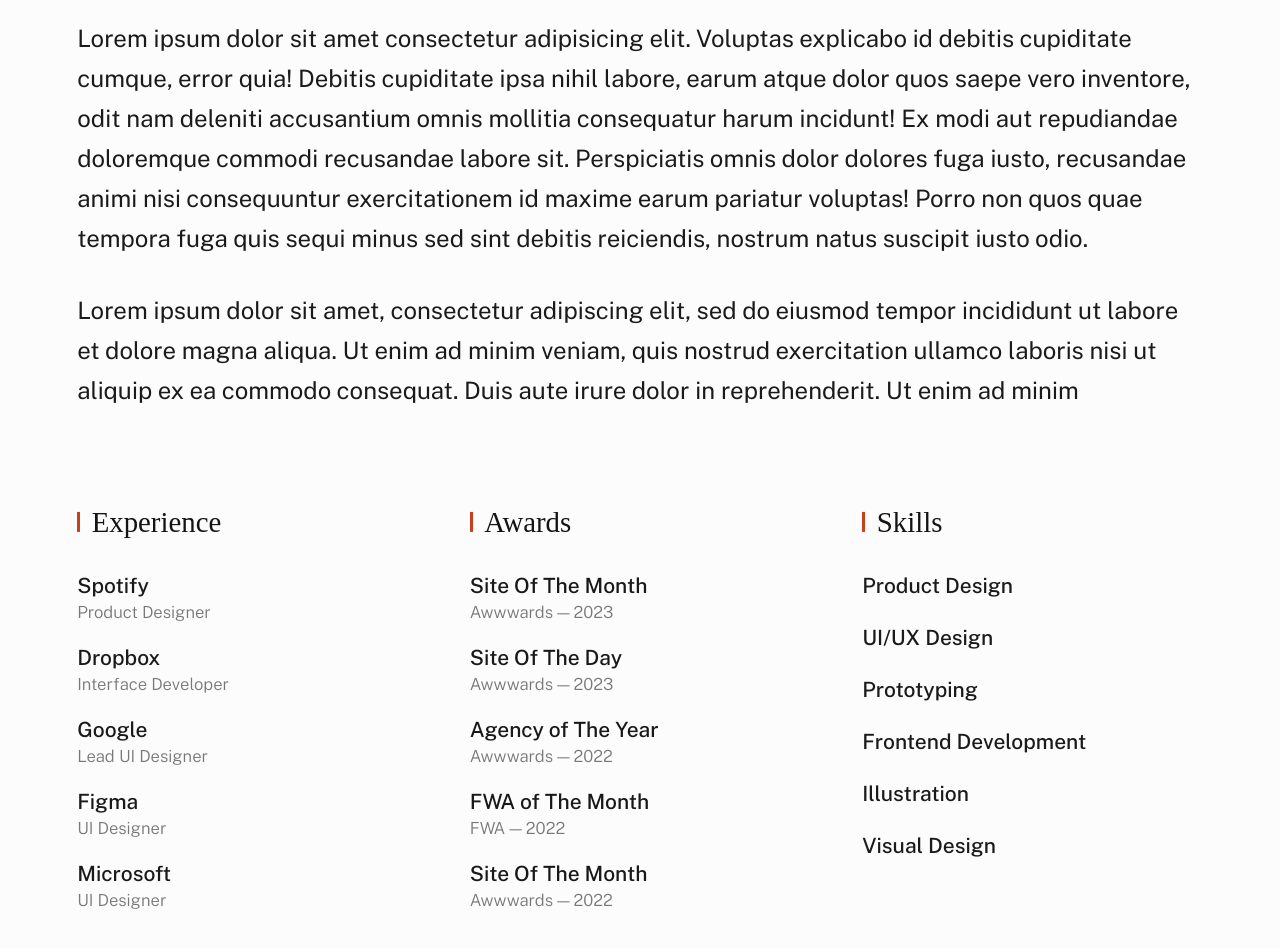
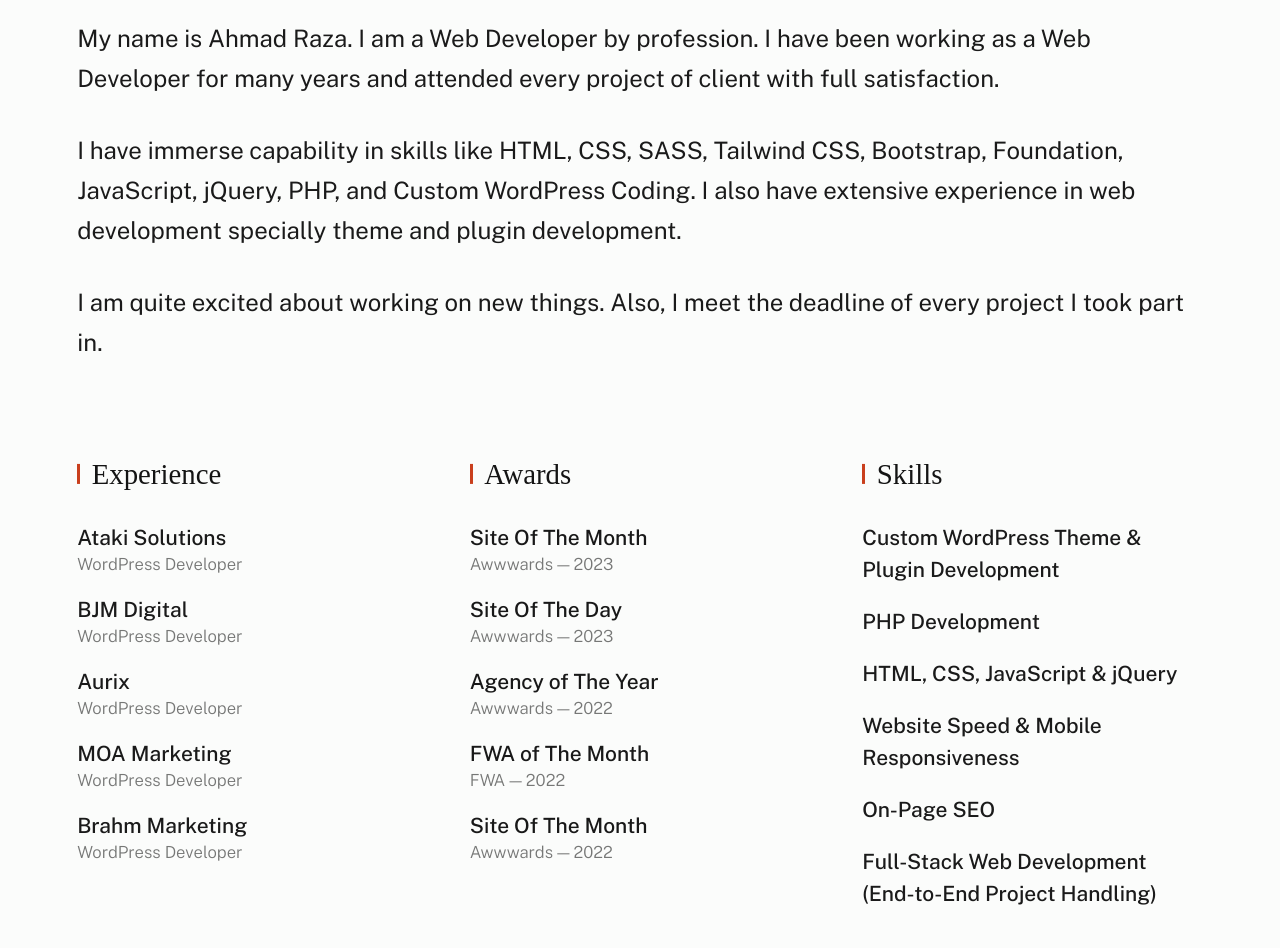
Before and after one commit to AhmadRaza9/my-portfolio, a plain HTML site: page index.html in a window 1280 px wide. Shown: the part 1260-2208 px from the top of the page. Drawn offline with nearby package versions, Linux system fonts and the light colour scheme; a web font is replaced by a local one.

Commit message:
updating content

```diff
--- a/index.html
+++ b/index.html
@@ -79,9 +79,9 @@
             <div class="s-intro__content-text">
               <div class="s-intro__content-pretitle text-pretitle">Hello</div>
               <h1 class="s-intro__content-title">
-                I'm Jonathan Doe <br />
-                a product designer <br />
-                base in Somewhere.
+                I'm Ahmad Raza, <br />
+                a Full-Stack WordPress <br />
+                Developer.
               </h1>
 
               <div class="s-intro__content-btns">
@@ -233,24 +233,21 @@
             <!-- end section-header -->
 
             <p class="attention-getter">
-              Lorem ipsum dolor sit amet consectetur adipisicing elit. Voluptas
-              explicabo id debitis cupiditate cumque, error quia! Debitis
-              cupiditate ipsa nihil labore, earum atque dolor quos saepe vero
-              inventore, odit nam deleniti accusantium omnis mollitia
-              consequatur harum incidunt! Ex modi aut repudiandae doloremque
-              commodi recusandae labore sit. Perspiciatis omnis dolor dolores
-              fuga iusto, recusandae animi nisi consequuntur exercitationem id
-              maxime earum pariatur voluptas! Porro non quos quae tempora fuga
-              quis sequi minus sed sint debitis reiciendis, nostrum natus
-              suscipit iusto odio.
+              My name is Ahmad Raza. I am a Web Developer by profession. I have
+              been working as a Web Developer for many years and attended every
+              project of client with full satisfaction.
             </p>
 
             <p class="attention-getter">
-              Lorem ipsum dolor sit amet, consectetur adipiscing elit, sed do
-              eiusmod tempor incididunt ut labore et dolore magna aliqua. Ut
-              enim ad minim veniam, quis nostrud exercitation ullamco laboris
-              nisi ut aliquip ex ea commodo consequat. Duis aute irure dolor in
-              reprehenderit. Ut enim ad minim
+              I have immerse capability in skills like HTML, CSS, SASS, Tailwind
+              CSS, Bootstrap, Foundation, JavaScript, jQuery, PHP, and Custom
+              WordPress Coding. I also have extensive experience in web
+              development specially theme and plugin development.
+            </p>
+
+            <p class="attention-getter">
+              I am quite excited about working on new things. Also, I meet the
+              deadline of every project I took part in.
             </p>
 
             <div class="grid-list-items s-about__blocks">
@@ -258,24 +255,24 @@
                 <h4 class="s-about__block-title">Experience</h4>
                 <ul class="s-about__list">
                   <li>
-                    Spotify
-                    <span>Product Designer</span>
+                    Ataki Solutions
+                    <span>WordPress Developer</span>
                   </li>
                   <li>
-                    Dropbox
-                    <span>Interface Developer</span>
+                    BJM Digital
+                    <span>WordPress Developer</span>
                   </li>
                   <li>
-                    Google
-                    <span>Lead UI Designer</span>
+                    Aurix
+                    <span>WordPress Developer</span>
                   </li>
                   <li>
-                    Figma
-                    <span>UI Designer</span>
+                    MOA Marketing
+                    <span>WordPress Developer</span>
                   </li>
                   <li>
-                    Microsoft
-                    <span>UI Designer</span>
+                    Brahm Marketing
+                    <span>WordPress Developer</span>
                   </li>
                 </ul>
               </div>
@@ -323,12 +320,14 @@
                 <h4 class="s-about__block-title">Skills</h4>
 
                 <ul class="s-about__list">
-                  <li>Product Design</li>
-                  <li>UI/UX Design</li>
-                  <li>Prototyping</li>
-                  <li>Frontend Development</li>
-                  <li>Illustration</li>
-                  <li>Visual Design</li>
+                  <li>Custom WordPress Theme & Plugin Development</li>
+                  <li>PHP Development</li>
+                  <li>HTML, CSS, JavaScript & jQuery</li>
+                  <li>Website Speed & Mobile Responsiveness</li>
+                  <li>On-Page SEO</li>
+                  <li>
+                    Full-Stack Web Development (End-to-End Project Handling)
+                  </li>
                 </ul>
               </div>
               <!--end s-about__block -->
```
